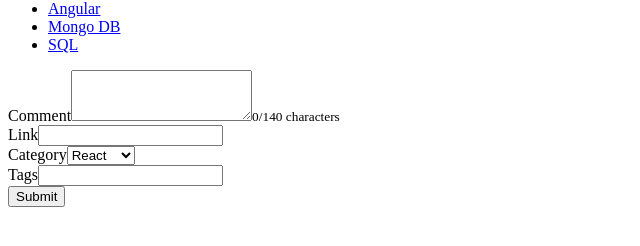
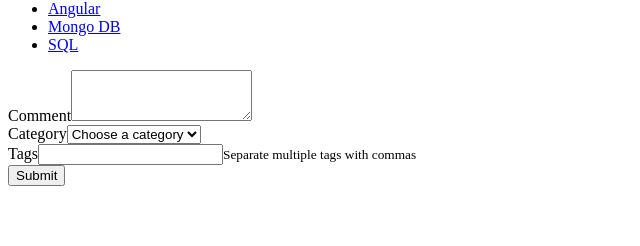
Before and after one commit to HRSF53-Laser-Light/code-wiki, a React app: page / in a window 1280 px wide. Shown: the part 536-782 px from the top of the page, without its empty margins (0-640 px from the left). Built offline with nearby package versions, Linux system fonts and the light colour scheme; the HTML template or start-up script is replaced by a standard one.

Commit message:
Add error handling for new posts

```diff
--- a/src/app/components/mainView/newPost.jsx
+++ b/src/app/components/mainView/newPost.jsx
@@ -3,46 +3,92 @@ import ReactDOM from 'react-dom';
 
 import axios from 'axios';
 
-// axios.post('/api/submit', {
-//   post: 'thispost'
-// })
-// .then(function(response) {
-//   console.log(response);
-// })
-// .catch(function(error) {
-//   console.log(error);
-// });
-
 export default class Posts extends React.Component {
   constructor() {
     super();
+    this.state = {
+      comment: '',
+      category: 'Choose a category',
+      tags: '',
+      errorMsg: '',
+      errors: false
+    }
+    this.handleChange = this.handleChange.bind(this);
+    this.handleSubmit = this.handleSubmit.bind(this);
+    this.handleErrors = this.handleErrors.bind(this);
   }
+
+  handleErrors() {
+    if (this.state.comment === '') {
+      this.setState({errorMsg: 'Please enter a comment!'});
+      return true;
+    }
+    if (this.state.category === 'Choose a category') {
+      this.setState({errorMsg: 'Please choose a category!'});
+      return true;
+    }
+    return false;
+  }
+
+  handleSubmit(e) {
+    e.preventDefault();
+
+    // Check if post has errors
+    if (this.handleErrors()) {
+      this.setState({errors: true});
+    } else {
+      // If post has no errors...
+      this.setState({errors: false});
+      // Send the server raw post data
+      axios.post('/api/submit', {
+        comment: this.state.comment,
+        category: this.state.category,
+        tags: this.state.tags
+      })
+      .then(function(response) {
+        console.log(response);
+      })
+      .catch(function(error) {
+        console.log(error);
+      });
+    }
+  }
+
+  handleChange(e) {
+    const target = e.target;
+    const value = target.value;
+    const name = target.name;
+    this.setState({
+      [name]: value
+    })
+  }
+
   render() {
+    let errorMsg = this.state.errors ? <span className="error-msg">{this.state.errorMsg}</span> : <span></span>;
+
     return (
       <div className="row">
         <div className="col-sm-6 col-sm-offset-3">
-          <form>
+          <form onSubmit={this.handleSubmit}>
             <div className="form-group">
               <label>Comment</label>
-              <textarea className="form-control" id="comment" rows="3"></textarea>
-              <small id="commentHelp" className="form-text text-muted">0/140 characters</small>
-            </div>
-            <div className="form-group">
-              <label>Link</label>
-              <input className="form-control" type="text" value="" id="link"/>
+              <textarea value={this.state.comment} onChange={this.handleChange} name="comment" className="form-control" id="comment" rows="3"></textarea>
             </div>
             <div className="form-group">
               <label>Category</label>
-              <select className="form-control" id="exampleSelect1">
-                <option>React</option>
-                <option>Angular</option>
+              <select value={this.state.category} onChange={this.handleChange} name="category" className="form-control" id="exampleSelect1">
+                <option value="Choose a category">Choose a category</option>
+                <option value="React">React</option>
+                <option value="Angular">Angular</option>
               </select>
             </div>
             <div className="form-group">
               <label>Tags</label>
-              <input className="form-control" type="text" value="" id="tags"/>
+              <input value={this.state.tags} onChange={this.handleChange} name="tags" className="form-control" type="text" id="tags"/>
+              <small id="tagsHelp" className="form-text text-muted">Separate multiple tags with commas</small>
             </div>
             <button type="submit" className="btn btn-primary">Submit</button>
+            {errorMsg}
           </form>
         </div>
       </div>
--- a/src/public/index.html
+++ b/src/public/index.html
@@ -6,7 +6,7 @@
     <link rel="stylesheet" href="/lib/bootstrap.css">
     <link rel="stylesheet" href="/styles/font-awesome.css">
     <link rel="stylesheet" href="/styles/style.css">
-    <!-- <script src="https://ajax.googleapis.com/ajax/libs/jquery/3.1.1/jquery.min.js"></script> -->
+    <script src="https://ajax.googleapis.com/ajax/libs/jquery/3.1.1/jquery.min.js"></script>
   </head>
   <body>
     <div id="app"></div>
--- a/src/public/styles/style.css
+++ b/src/public/styles/style.css
@@ -154,6 +154,12 @@
   line-height: 15px;
 }
 
+.error-msg {
+  color: #b70000;
+  margin-left: 10px;
+  font-size: 14px;
+}
+
 /*==================================*/
 /*============ Spacing =============*/
 /*==================================*/
```
Also changed, not shown: src/app/components/app.jsx (+0 -14 lines), src/db/schema.js (+6 -2 lines), src/server/controller.js (+47 -29 lines).
